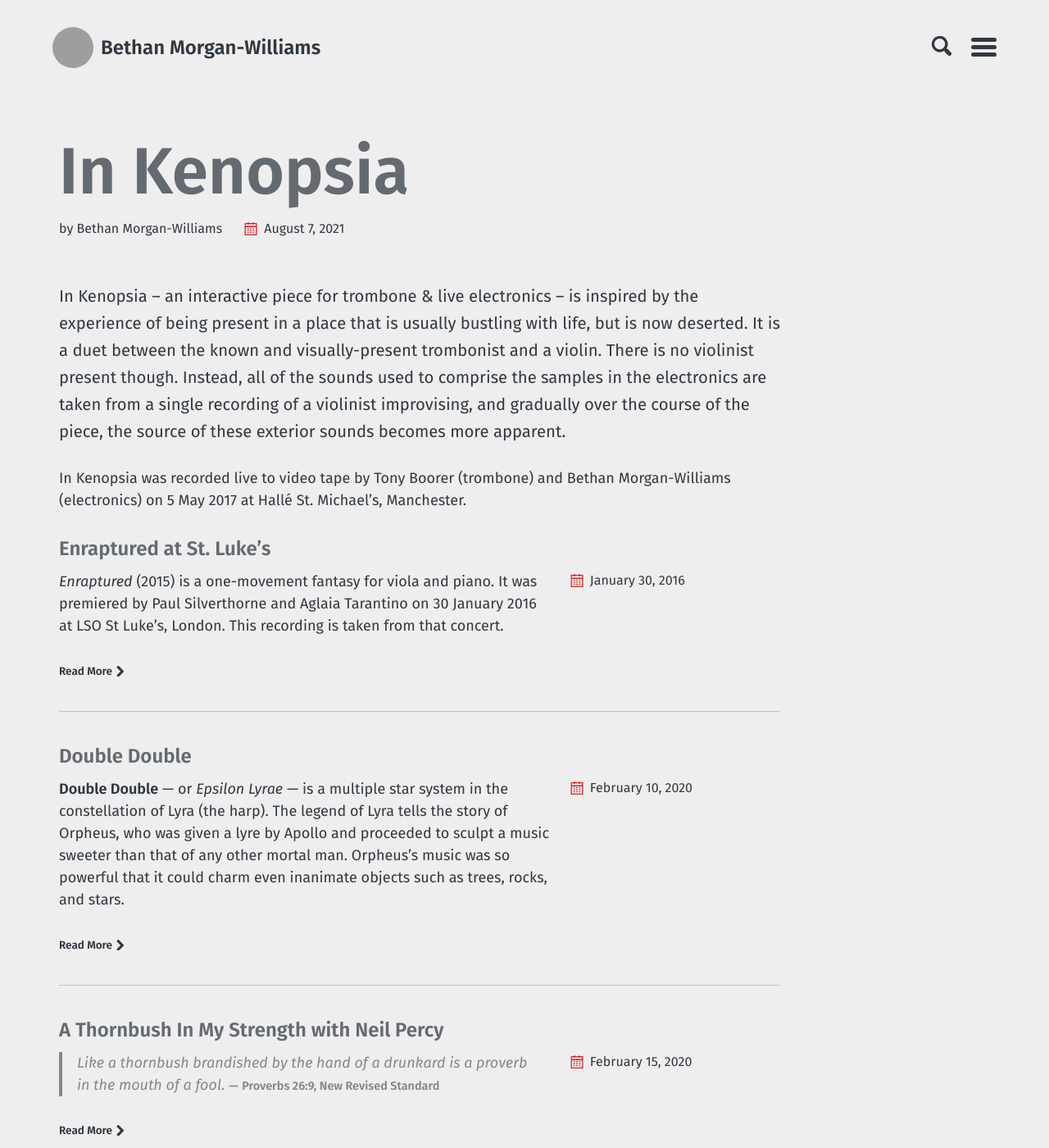
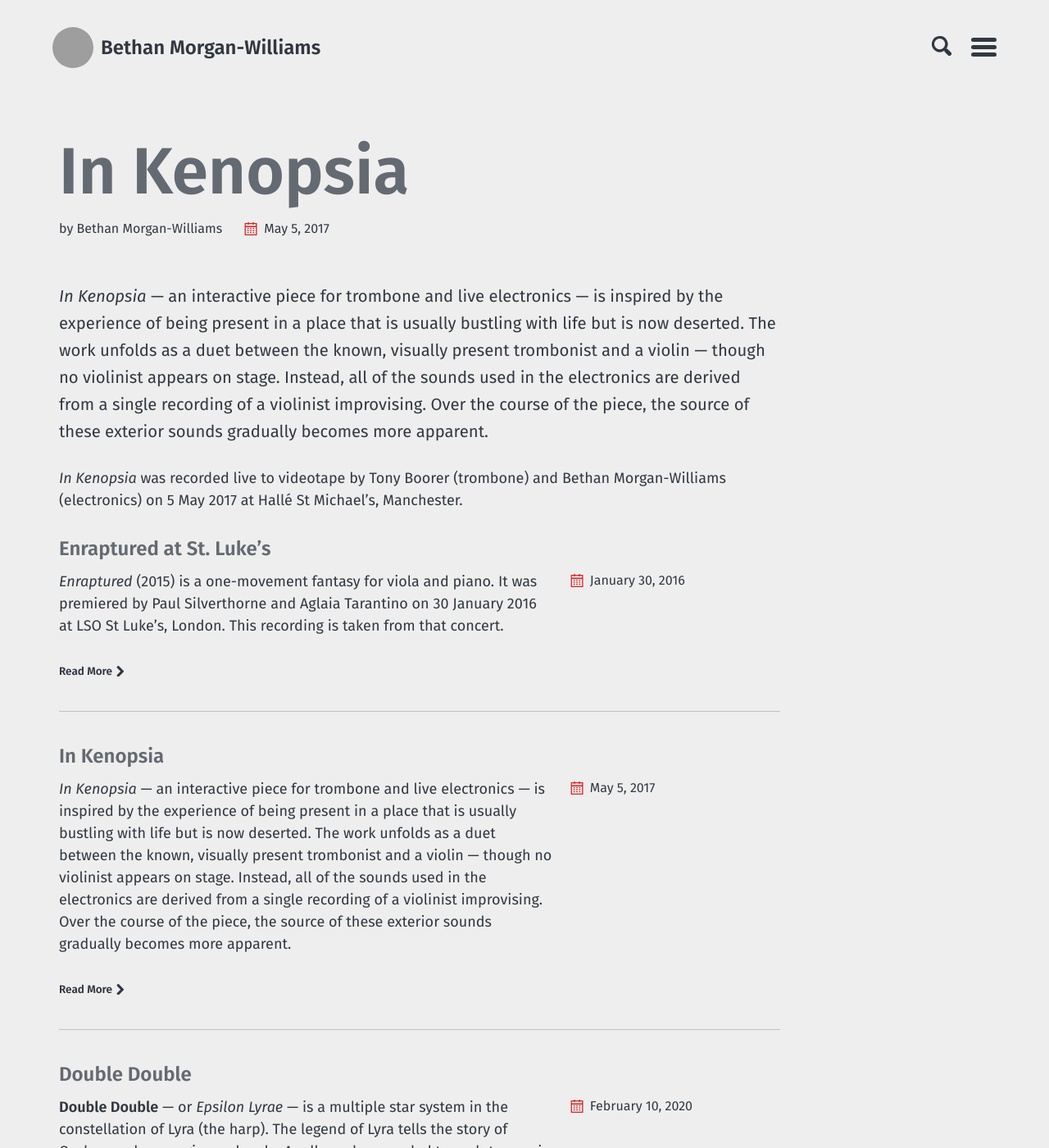
Before and after one commit to morganwilliamsb/website, a Jekyll site: the page built from _listen/in-kenopsia.md, in a window 1280 px wide and 1400 px high. Shown: the whole window at 82% size. Built offline with Jekyll 4.4.1, drawn with Linux system fonts in a browser that asks for light colours; some of the changed text lies outside the part shown; grey boxes are pictures that could not be loaded.

Commit message:
Revise date and enhance description of In Kenopsia
Updated the date and improved the description for clarity.

```diff
--- a/_listen/in-kenopsia.md
+++ b/_listen/in-kenopsia.md
@@ -1,9 +1,9 @@
 ---
 title: "In Kenopsia"
 layout: collection
-date: 2021-08-07
+date: 2017-05-05
 ---
 
-In Kenopsia – an interactive piece for trombone & live electronics – is inspired by the experience of being present in a place that is usually bustling with life, but is now deserted. It is a duet between the known and visually-present trombonist and a violin. There is no violinist present though. Instead, all of the sounds used to comprise the samples in the electronics are taken from a single recording of a violinist improvising, and gradually over the course of the piece, the source of these exterior sounds becomes more apparent.
+*In Kenopsia* — an interactive piece for trombone and live electronics — is inspired by the experience of being present in a place that is usually bustling with life but is now deserted. The work unfolds as a duet between the known, visually present trombonist and a violin — though no violinist appears on stage. Instead, all of the sounds used in the electronics are derived from a single recording of a violinist improvising. Over the course of the piece, the source of these exterior sounds gradually becomes more apparent.
 
-In Kenopsia was recorded live to video tape by Tony Boorer (trombone) and Bethan Morgan-Williams (electronics) on 5 May 2017 at Hallé St. Michael’s, Manchester.
+*In Kenopsia* was recorded live to videotape by Tony Boorer (trombone) and Bethan Morgan-Williams (electronics) on 5 May 2017 at Hallé St Michael’s, Manchester.
```
